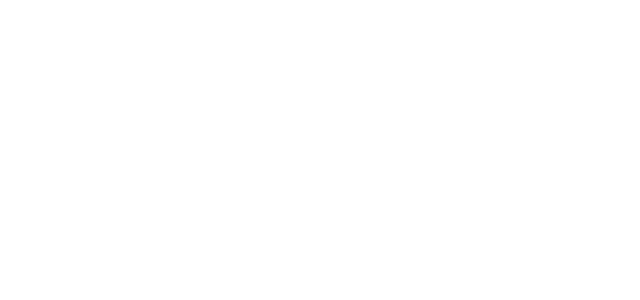
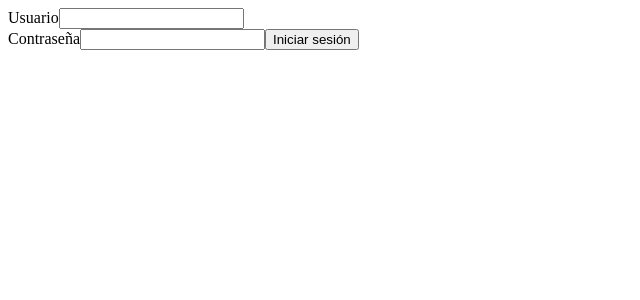
Before and after one commit to Isaakavo/roomies-frontend, a React (Create React App) app: page / in a window 1280 px wide. Before the commit this address had no page. Shown: the top 300 px of the page, without its empty margins (0-640 px from the left). Built offline with nearby package versions, Linux system fonts and the light colour scheme.

Commit message:
chane of main page route

```diff
--- a/src/App.js
+++ b/src/App.js
@@ -30,7 +30,7 @@
   return (
     <DefaultProvider>
       <Routes>
-        <Route path='login' element={<Login />}></Route>
+        <Route path='/' element={<Login />}></Route>
         <Route path='dashboard' element={<Dashboard />}></Route>
       </Routes>
     </DefaultProvider>
```
